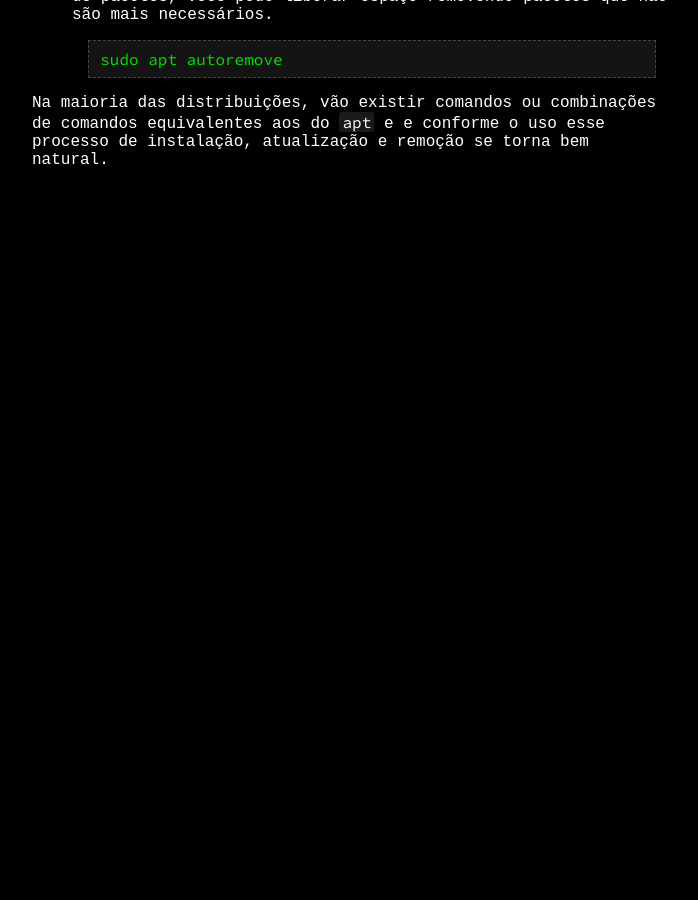
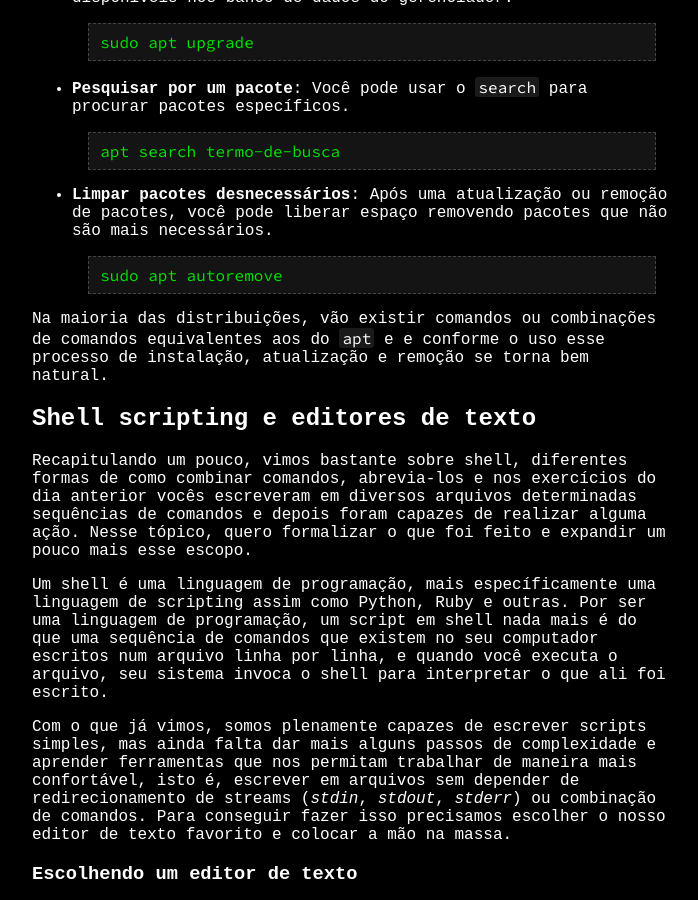
Before and after one commit to PETCC-UFRN/minicurso-linux-git, a Jekyll site: the page built from segundoDia.md, in a window 1280 px wide and 900 px high, scrolled down 4334 px. Shown: the whole window, without its empty margins (288-986 px from the left). Built offline with Jekyll 4.4.1, drawn with Linux system fonts in a browser that asks for light colours; before the commit the page ends 4519 px from its top, so only the background shows below that; some of the changed text lies outside the part shown.

Commit message:
feat(segundo-dia): Introdução a shell scripting e tabela de conteúdos

```diff
--- a/segundoDia.md
+++ b/segundoDia.md
@@ -6,15 +6,29 @@ title: Minicurso de Linux e Git
 
 # 2ᵒ Dia
 
+<!--toc:start-->
+- [Expandindo a ideia de comandos](#expandindo-a-ideia-de-comandos)
+  - [Aliases](#aliases)
+  - [Vendo um comando como arquivo](#vendo-um-comando-como-arquivo)
+- [Instalando programas no Linux](#instalando-programas-no-linux)
+  - [Manualmente](#manualmente)
+  - [Gerenciadores de pacote](#gerenciadores-de-pacote)
+- [Shell scripting e editores de texto](#shell-scripting-e-editores-de-texto)
+  - [Escolhendo um editor de texto](#escolhendo-um-editor-de-texto)
+  - [Variáveis](#variáveis)
+  - [Condicionais](#condicionais)
+  - [Funções](#funções)
+  - [Loops](#loops)
+- [Exercícios](#exercícios)
+<!--toc:end-->
+
 ## Tabela de conteúdos
-
-[TOC]
 
 ## Expandindo a ideia de comandos
 
 ### Aliases
 
-No decorrer do dia anterior, espero que tenham notado que a maioria dos comandos é uma abreviação de alguma
+No decorrer do dia anterior, espero que tenha notado que a maioria dos comandos é uma abreviação de alguma
 palavra em inglês, que passa uma ideia inicial do que determinado comando faz, por exemplo: temos os `ls`
 que significa **L**i**S**t, o `cp` que significa **C**o**P**y, o `rm` que significa **R**e**M**ove e assim
 por diante. Mas, espero que seja fácil de notar que se é uma coisa que você usa muito, é inconveniente
@@ -145,9 +159,9 @@ Distribuições que nasceram do Debian, como o Ubuntu, usam o gerenciador de pac
 mais é que um programa que vem instalado no computador assim como todos os outros que vimos até agora.
 Logo, podemos investigar seu uso usando o `man` como amigo
 
+##### TL;DR (To Long Didn't Read the manual)
+
 Mas se estiver com preguiça de ler o `man`, aqui vai uma ajudinha:
-
-##### TL;DR (To Long Didn't Read the manual)
 
 - **Atualizar a lista de pacotes**: Este comando atualiza a lista de pacotes disponíveis a partir dos
 repositórios configurados.
@@ -192,8 +206,62 @@ removendo pacotes que não são mais necessários.
 Na maioria das distribuições, vão existir comandos ou combinações de comandos equivalentes aos do `apt` e
 e conforme o uso esse processo de instalação, atualização e remoção se torna bem natural.
 
+## Shell scripting e editores de texto
+
+Recapitulando um pouco, vimos bastante sobre shell, diferentes formas de como combinar comandos, abrevia-los e nos
+exercícios do dia anterior vocês escreveram em diversos arquivos determinadas sequências de comandos e depois foram
+capazes de realizar alguma ação. Nesse tópico, quero formalizar o que foi feito e expandir um pouco mais esse escopo.
+
+Um shell é uma linguagem de programação, mais específicamente uma linguagem de scripting assim como Python, Ruby e outras. Por ser uma linguagem de programação, um script em shell nada mais é do que uma sequência de comandos que
+existem no seu computador escritos num arquivo linha por linha, e quando você executa o arquivo, seu sistema invoca o
+shell para interpretar o que ali foi escrito.
+
+Com o que já vimos, somos plenamente capazes de escrever scripts simples, mas ainda falta dar mais alguns passos de
+complexidade e aprender ferramentas que nos permitam trabalhar de maneira mais confortável, isto é, escrever em arquivos
+sem depender de redirecionamento de streams (*stdin*, *stdout*, *stderr*) ou combinação de comandos. Para conseguir
+fazer isso precisamos escolher o nosso editor de texto favorito e colocar a mão na massa.
+
+### Escolhendo um editor de texto
+
+Provavelmente, seu sistema Linux já veio com alguns editores de texto para experimentar, uns mais difícies de aprender
+do que outros, mas todos com suas próprias especialidades.
+
+- [(neo)](https://neovim.io/)[**vim**](https://www.vim.org/) (**V**i **IM**proved): Pessoalmente, meu favorito, mas com certeza dos que vou listar a diante o mais
+    difícil para começar a usar. Entretanto, passado a curva de aprendizado inicial, é com certeza um dos editores de
+    texto mais prazerosos de se usar. A lógica de modos de teclado, configuração (isso se for o neovim), e os atalhos
+    pré-configurado tornam a escrita muito produtiva e divertida.
+
+- [**vscode**](https://code.visualstudio.com/) (**V**isual **S**tudio **CODE**): Todo programador já usou pelo menos ou vai usar alguma vez na vida o
+    vscode, é um editor de texto da Microsoft, muito configurável e facílimo de começar usar, além de já vim com vários
+    recursos que abstraem sua configuração e recursos para diferentes tipos de linguagem. Enquanto essa abstração eu
+    considero sua maior vantagem, também considero sua maior desvantagem, visto que pode ser muito estressante
+    solucionar problemas sem conseguir enxergar muito bem a sua causa.
+
+- [**GNU nano**](https://www.nano-editor.org/): Assim como vim, é editor de texto leve que roda no terminal, porém sua proposta é se manter simples.
+    Logo, você não consegue configurar extensivamente o editor, mas é muito fácil de começar a usá-lo devido a sua
+    interface informativa e pouca complexidade envolvendo o teclado.
+
+Existem também muitos outros editores de texto muito populares, mas que infelizmente não tenho experiência o bastante
+usando-os para te ajudar nessa jornada. Entretanto, aqui estão alguns deles:
+
+- [**GNU emacs**](https://www.gnu.org/software/emacs/)
+- [**Sublime Text**](https://www.gnu.org/software/emacs/)
+- [**Zed**](https://zed.dev/)
+- [**Notepad++**](https://notepad-plus-plus.org/downloads/)
+
+Entre outros...
+
+### Variáveis
+
+### Condicionais
+
+### Funções
+
+### Loops
+
+## Exercícios
+
 <!--
-     TODO: Ideia de scripts e editores de texto
-     TODO: Lidando formalmente com scripts a partir de editores de texto
+     TODO: Variáveis, Condicionais, Funções e loops
      TODO: Exercícios (existem vários relacionados na internet e em livros, esse vai ser mais fácil :amem:)
 --->
```
